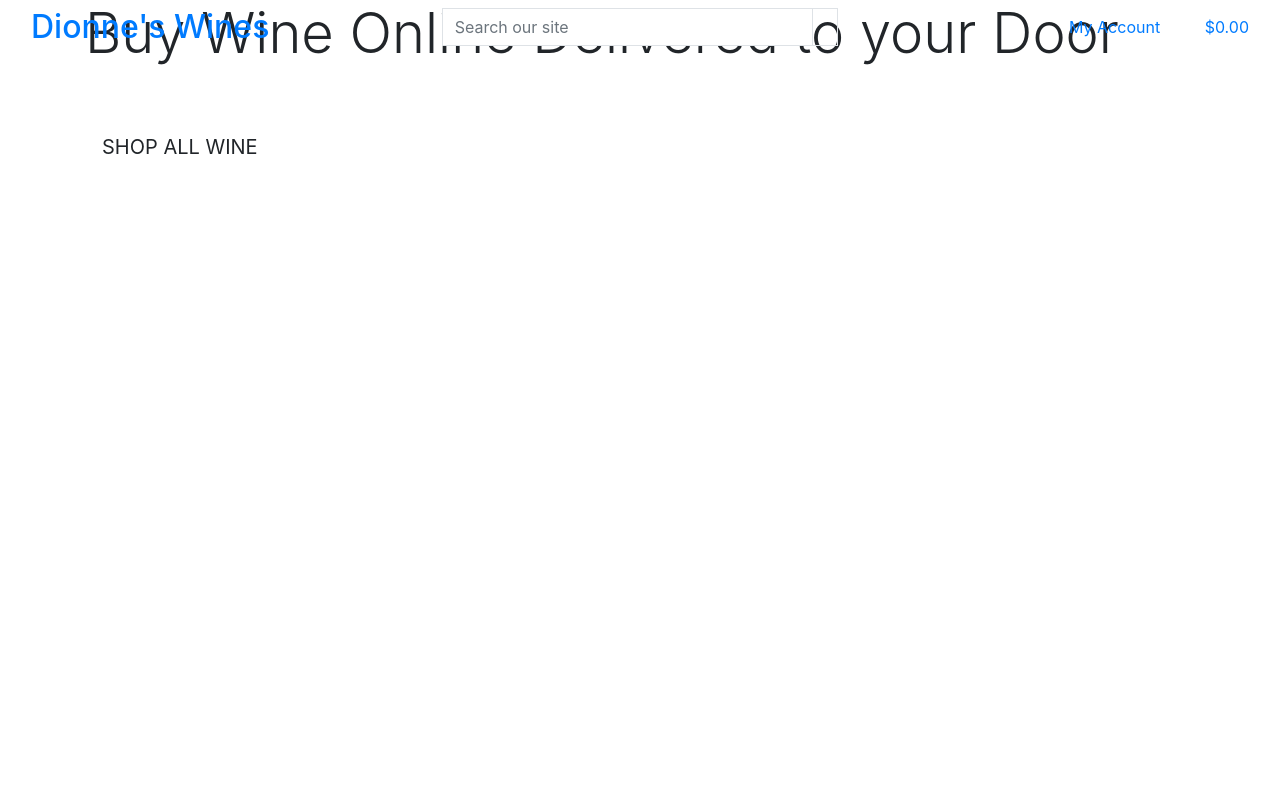
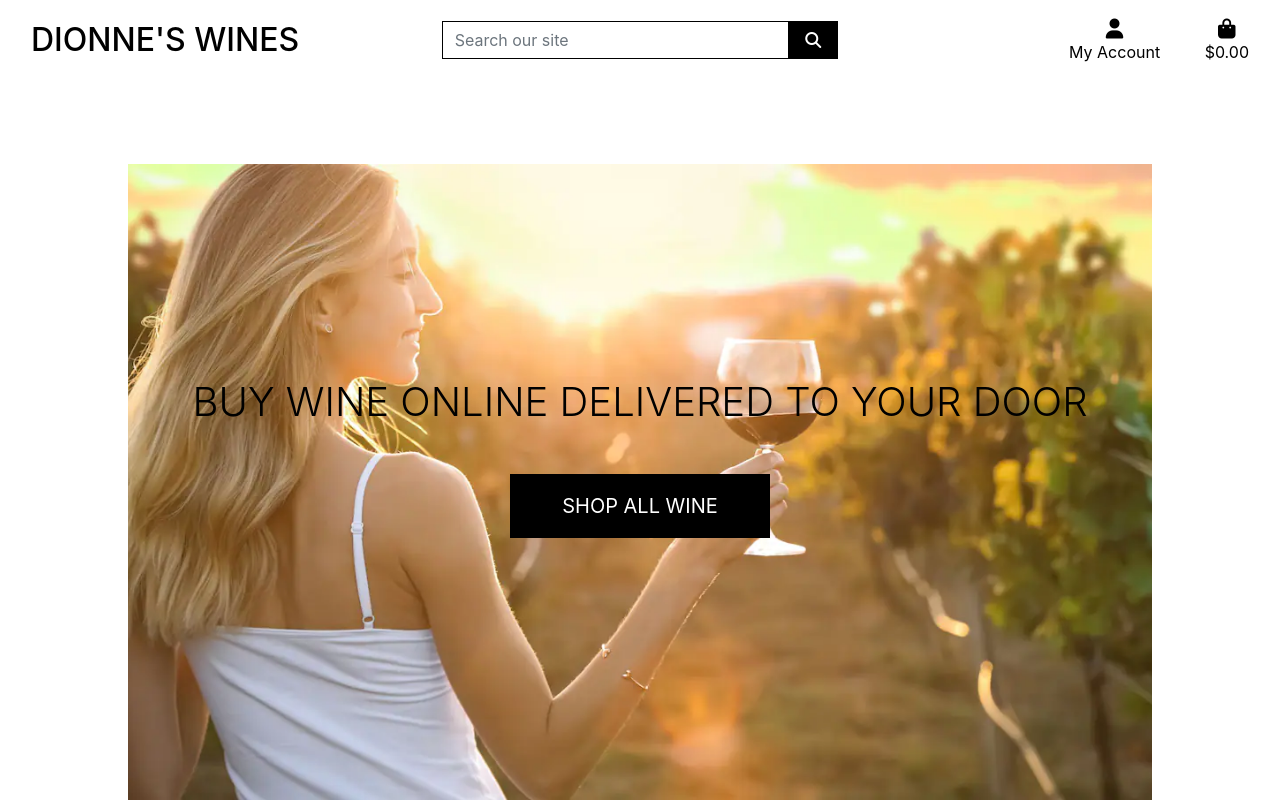
Before and after one commit to DionneMaguire/dionnes_wines, a Django app: page / in a window 1280 px wide. Run offline with Django 3.2, Linux system fonts and the light colour scheme; some libraries are stand-ins or nearby versions.

Commit message:
completed home page header and css

```diff
--- a/dionnes_wines/settings.py
+++ b/dionnes_wines/settings.py
@@ -149,6 +149,10 @@ USE_TZ = True
 # https://docs.djangoproject.com/en/3.2/howto/static-files/
 
 STATIC_URL = '/static/'
+STATICFILES_DIRS = (os.path.join(BASE_DIR, 'static'),)
+
+MEDIA_URL = '/media/'
+MEDIA_ROOT = os.path.join(BASE_DIR, 'media')
 
 # Default primary key field type
 # https://docs.djangoproject.com/en/3.2/ref/settings/#default-auto-field
--- a/dionnes_wines/urls.py
+++ b/dionnes_wines/urls.py
@@ -15,9 +15,11 @@ Including another URLconf
 """
 from django.contrib import admin
 from django.urls import path, include
+from django.conf import settings
+from django.conf.urls.static import static
 
 urlpatterns = [
     path('admin/', admin.site.urls),
     path('accounts/', include('allauth.urls')),
     path('', include('home.urls')),
-]
+] + static(settings.MEDIA_URL, document_root=settings.MEDIA_ROOT)
--- a/home/templates/home/index.html
+++ b/home/templates/home/index.html
@@ -10,8 +10,8 @@
 {% endblock %}
 
 {% block content %}
-<div class="container h-100 hero-container">
-    <div class="row h-100 hero-outlay hero-image img-fluid">
+<div class="container hero-container">
+    <div class="row hero-outlay hero-image img-fluid">
         <div class="col-12 hero-text my-auto">
             <h1 class="display-4 logo-font text-black">
                 Buy Wine Online Delivered to your Door
--- /dev/null
+++ b/static/css/base.css
@@ -0,0 +1,120 @@
+/* Landing page */
+
+.hero-image {
+    width: 100%;
+    /* height: 50vh; */
+    height: calc(100vh - 164px);
+    background: url('/media/hero1_wine.webp');
+    background-repeat: no-repeat;
+    background-position: center;
+    background-size: cover;
+    margin: 0;
+    position: relative;
+}
+
+.hero-container {
+    padding: 0;
+}
+
+.hero-overlay {
+    align-content: center;
+}
+
+.hero-text {
+    margin-top: 20px;
+    text-align: center;
+}
+
+.hero-text h1 {
+    color: white;
+    font-size: 2.5em;
+    text-align: center;
+}
+
+.hero-text p {
+    color: white;
+    font-size: 1.75em;
+    text-align: center;
+}
+
+.btn-hero {
+    background-color: white;
+    color: blue;
+}
+
+.brand {
+    font-family: "Open Sans", sans-serif;
+    font-size: 1.4rem;
+    font-weight: 700;
+    color: #4a4a4f;
+}
+
+/* from Bulma */
+.icon {
+    align-items: center;
+    display: inline-flex;
+    justify-content: center;
+    height: 1.5rem;
+    width: 1.5rem;
+}
+
+.logo-font {
+    text-transform: uppercase;
+}
+
+.main-logo-link {
+    width: fit-content;
+}
+
+.shop-now-button {
+    background: black;
+    color: white;
+    min-width: 260px;
+}
+
+.btn-black {
+    background: black;
+    color: white;
+}
+
+.shop-now-button:hover,
+.shop-now-button:active,
+.shop-now-button:focus,
+.btn-black:hover,
+.btn-black:active,
+.btn-black:focus {
+    background: #222;
+    color: white;
+}
+
+.text-black {
+    color: #000 !important;
+}
+
+.border-black {
+    border: 1px solid black !important;
+}
+
+/* -------------------------------- Media Queries */
+
+/* Slightly larger container on xl screens */
+@media (min-width: 1200px) {
+  .container {
+    max-width: 80%;
+  }
+}
+
+/* fixed top navbar only on medium and up */
+@media (min-width: 992px) {
+    .fixed-top-desktop-only {
+        position: fixed;
+        top: 0;
+        right: 0;
+        left: 0;
+        z-index: 1030;
+    }
+
+    .header-container {
+        padding-top: 164px;
+    }
+}
--- a/templates/base.html
+++ b/templates/base.html
@@ -16,12 +16,15 @@
     {% block corecss %}
     <link rel="stylesheet" href="https://cdn.jsdelivr.net/npm/bootstrap@4.6.2/dist/css/bootstrap.min.css"
         integrity="sha384-xOolHFLEh07PJGoPkLv1IbcEPTNtaed2xpHsD9ESMhqIYd0nLMwNLD69Npy4HI+N" crossorigin="anonymous">
+    <link rel="stylesheet" href="https://fonts.googleapis.com/css?family=Lato&display=swap">
+    <link rel="stylesheet" href="{% static 'css/base.css' %}">
     {% endblock %}
 
     {% block extra_css %}
     {% endblock %}
 
     {% block corejs %}
+        <script src="https://kit.fontawesome.com/e9c73d7092.js" crossorigin="anonymous"></script>
         <script src="https://cdn.jsdelivr.net/npm/jquery@3.5.1/dist/jquery.min.js" integrity="sha256-9/aliU8dGd2tb6OSsuzixeV4y/faTqgFtohetphbbj0=" crossorigin="anonymous"></script>
         <script src="https://cdn.jsdelivr.net/npm/popper.js@1.16.0/dist/umd/popper.min.js" integrity="sha384-Q6E9RHvbIyZFJoft+2mJbHaEWldlvI9IOYy5n3zV9zzTtmI3UksdQRVvoxMfooAo" crossorigin="anonymous"></script>
         <script src="https://stackpath.bootstrapcdn.com/bootstrap/4.4.1/js/bootstrap.min.js" integrity="sha384-wfSDF2E50Y2D1uUdj0O3uMBJnjuUD4Ih7YwaYd1iqfktj0Uod8GCExl3Og8ifwB6" crossorigin="anonymous"></script>
@@ -36,7 +39,7 @@
 
 <body>
     <header class="container-fluid fixed-top">
-        <div class="row">
+        <div id="topnav" class="row bg-white pt-lg-2 d-none d-lg-flex">
             <div class="col-12 col-lg-4 my-auto py-1 py-lg-0 text-center text-lg-left">
                 <a href="{% url 'home' %}" class="nav-link main-logo-link">
                     <h2 class="logo-font text-black my-0">Dionne's Wines</h2>
```
Also changed, not shown: README.md, media/hero1_wine.webp (added), 1 other file.
